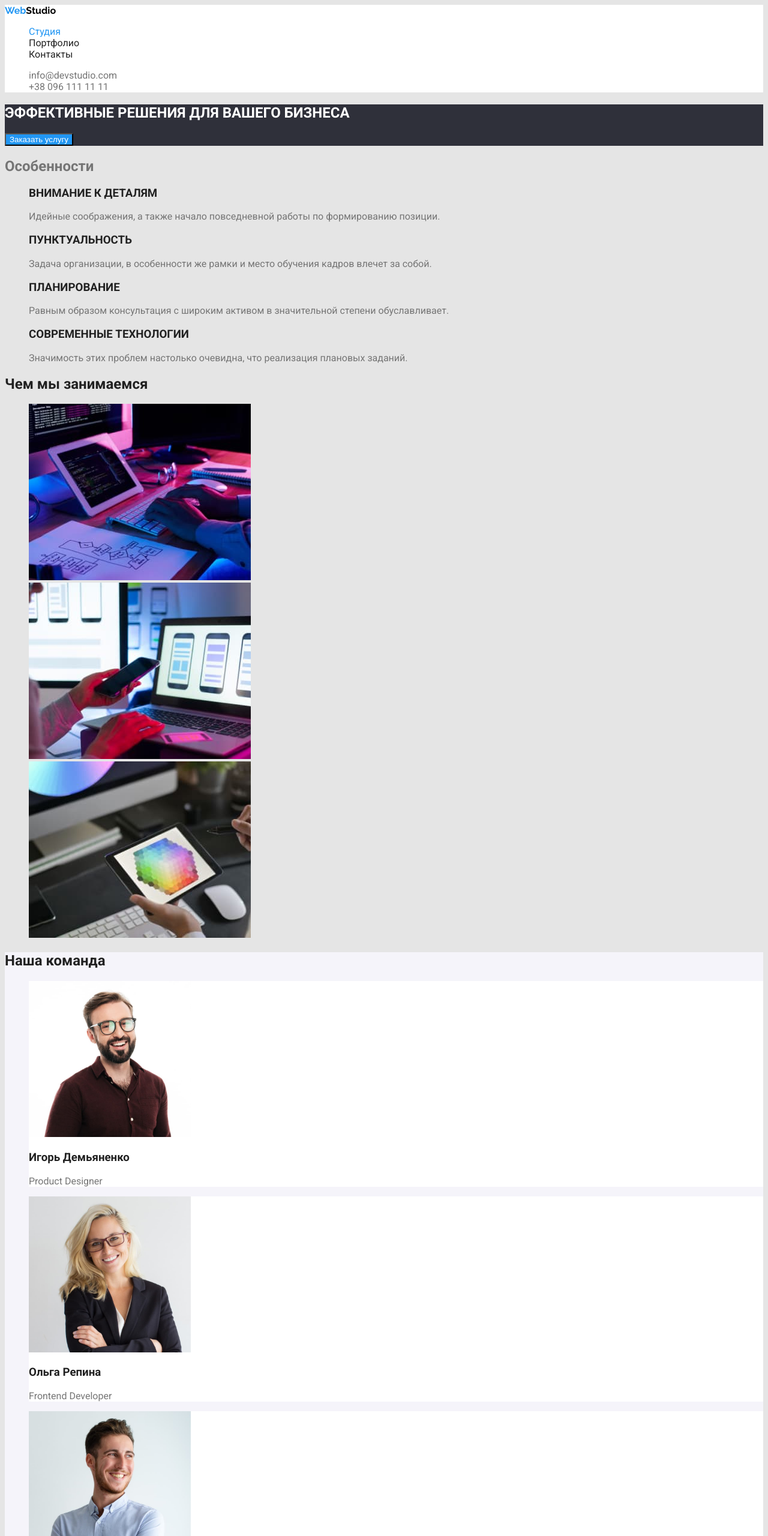
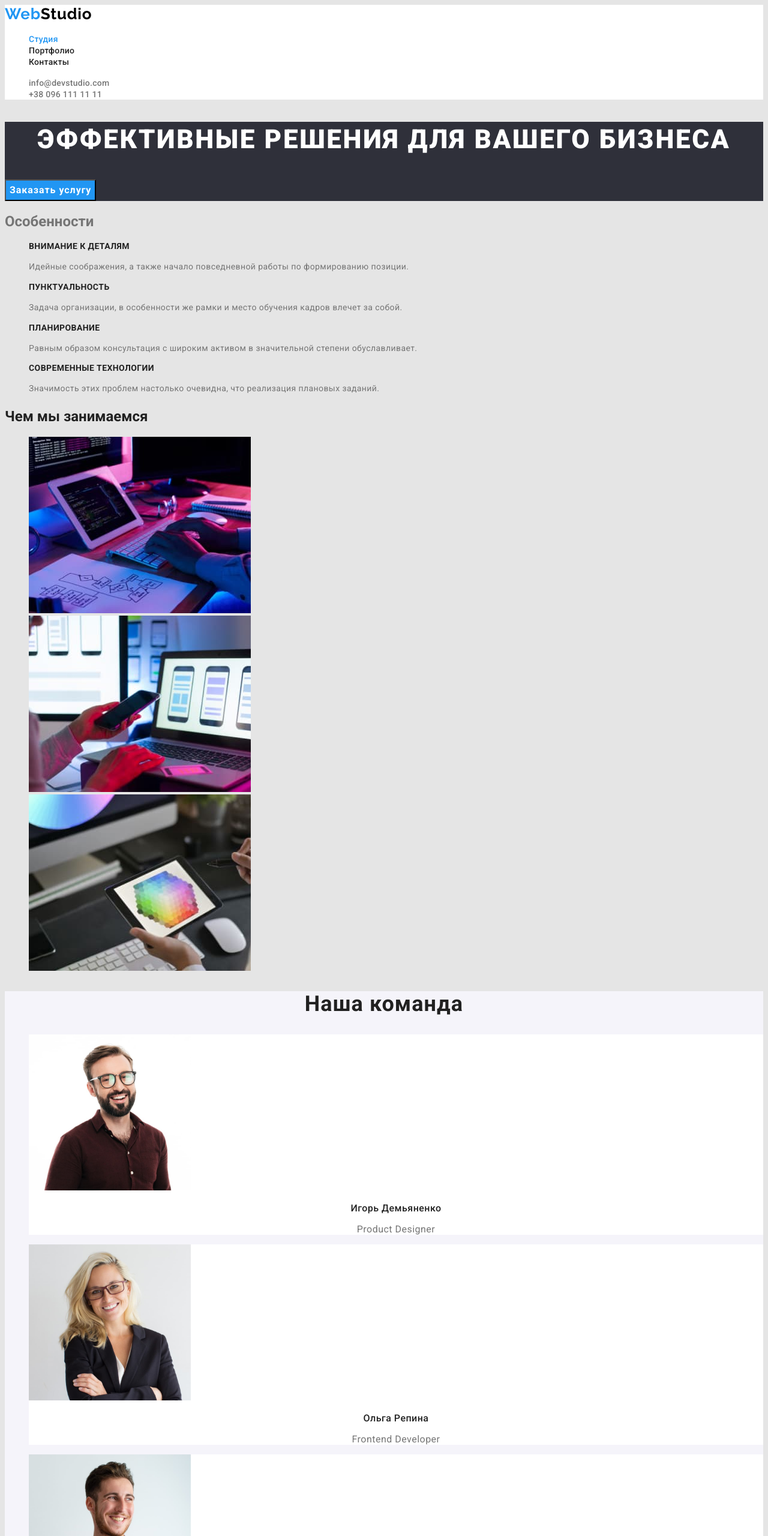
Before and after one commit to AlesiaZuk/goit-markup-hw-02, a plain HTML site: page index.html in a window 1280 px wide. Shown: the top 2560 px of the page at 60% size. Drawn offline with Linux system fonts and the light colour scheme.

Commit message:
Добавила стили текста и цвета

```diff
--- a/css/styles.css
+++ b/css/styles.css
@@ -36,8 +36,11 @@ body {
 .page-header .logo,
 .footer .logo {
   color: #000000;
+  font-family: 'Raleway', sans-serif;
+  font-size: 26px;
+  line-height: 1.2;
+  letter-spacing: 0.03em;
   text-decoration: none;
-  font-family: 'Raleway';
 }
 .page-header .logo-blue,
 .footer .logo-blue {
@@ -50,6 +53,10 @@ body {
 /* Навигация в хедере */
 .site-nav .link {
   color: var(--title-text-color);
+  font-weight: 500;
+  font-size: 14px;
+  line-height: 1.14;
+  letter-spacing: 0.02em;
   text-decoration: none;
 }
 .site-nav .link:hover,
@@ -63,6 +70,10 @@ body {
 /* Контакты в хедере */
 .site-contact .link {
   color: var(--primary-text-color);
+  font-weight: 500;
+  font-size: 14px;
+  line-height: 1.14;
+  letter-spacing: 0.02em;
   text-decoration: none;
 }
 .site-contact .link:hover,
@@ -77,16 +88,35 @@ body {
 }
 .page-hero .title {
   color: var(--white-color);
+  font-weight: 900;
+  font-size: 44px;
+  line-height: 1.36;
+  text-align: center;
+  letter-spacing: 0.06em;
   text-transform: uppercase;
 }
 .page-hero .button {
   background-color: var(--accent-color);
   color: var(--white-color);
+  font-family: 'Roboto', sans-serif;
+  font-weight: 700;
+  font-size: 16px;
+  line-height: 1.87;
+  text-align: center;
+  letter-spacing: 0.06em;
 }
 
 /* Секция особенности */
 .feature-title {
+  font-size: 14px;
+  line-height: 1.14;
+  letter-spacing: 0.03em;
   text-transform: uppercase;
+}
+.feature-text {
+  font-size: 14px;
+  line-height: 1.71;
+  letter-spacing: 0.03em;
 }
 /* Секция Чем мы занимаемся */
 
@@ -98,7 +128,25 @@ body {
 .team-сard {
   background: var(--white-color);
 }
-
+.team-title.title {
+  font-size: 36px;
+  line-height: 1.17;
+  text-align: center;
+  letter-spacing: 0.03em;
+}
+.team-card-title.title {
+  font-weight: 500;
+  font-size: 16px;
+  line-height: 1.19;
+  text-align: center;
+  letter-spacing: 0.03em;
+}
+.team-card-text {
+  font-size: 16px;
+  line-height: 1.19;
+  text-align: center;
+  letter-spacing: 0.03em;
+}
 /* Footer cтраницы */
 
 .footer {
@@ -107,8 +155,20 @@ body {
 .footer .text {
   color: var(--white-color);
 }
+.footer-address.text {
+  font-style: normal;
+  font-size: 14px;
+  line-height: 1.71;
+  letter-spacing: 0.03em;
+}
+
 .footer .link {
   color: rgba(255, 255, 255, 0.6);
+  font-style: normal;
+  font-size: 14px;
+  line-height: 1.71;
+  letter-spacing: 0.03em;
+  text-decoration: none;
 }
 /* Страница Портфолио */
 
@@ -118,9 +178,25 @@ body {
 .portfolio-filter .button {
   background: #f5f4fa;
   color: var(--title-text-color);
+  font-family: 'Roboto', sans-serif;
+  font-weight: 500;
+  font-size: 16px;
+  line-height: 1.62;
+  text-align: center;
+  letter-spacing: 0.03em;
 }
 .portfolio-filter .button:hover,
 .portfolio-filter .button:focus {
   background: var(--accent-color);
   color: var(--white-color);
 }
+.portfolio-card-title {
+  font-size: 18px;
+  line-height: 2;
+  letter-spacing: 0.06em;
+}
+.portfolio-card-text {
+  font-size: 16px;
+  line-height: 1.87;
+  letter-spacing: 0.03em;
+}
--- a/index.html
+++ b/index.html
@@ -37,19 +37,19 @@
         <ul class="list">
           <li>
             <h3 class="feature-title title">Внимание к деталям</h3>
-            <p>Идейные соображения, а также начало повседневной работы по формированию позиции.</p>
+            <p class="feature-text">Идейные соображения, а также начало повседневной работы по формированию позиции.</p>
           </li>
           <li>
             <h3 class="feature-title title">Пунктуальность</h3>
-            <p>Задача организации, в особенности же рамки и место обучения кадров влечет за собой.</p>
+            <p class="feature-text">Задача организации, в особенности же рамки и место обучения кадров влечет за собой.</p>
           </li>
           <li>
             <h3 class="feature-title title">Планирование</h3>
-            <p>Равным образом консультация с широким активом в значительной степени обуславливает.</p>
+            <p class="feature-text">Равным образом консультация с широким активом в значительной степени обуславливает.</p>
           </li>
           <li>
             <h3 class="feature-title title">Современные технологии</h3>
-            <p>Значимость этих проблем настолько очевидна, что реализация плановых заданий.</p>
+            <p class="feature-text">Значимость этих проблем настолько очевидна, что реализация плановых заданий.</p>
           </li>
         </ul>
       </section>
@@ -68,27 +68,27 @@
         </ul>
       </section>
       <section class="team">
-        <h2 class="title">Наша команда</h2>
+        <h2 class="team-title title">Наша команда</h2>
         <ul class="list">
           <li class="team-сard">
             <img src="./images/igor_demianenko.jpg" alt="Игорь Демьяненко" width="270" height="260" />
-            <h3 class="title">Игорь Демьяненко</h3>
-            <p lang="en">Product Designer</p>
+            <h3 class="team-card-title title">Игорь Демьяненко</h3>
+            <p class="team-card-text" lang="en">Product Designer</p>
           </li>
           <li class="team-сard">
             <img src="./images/olga_repina.jpg" alt="Ольга Репина" width="270" height="260" />
-            <h3 class="title">Ольга Репина</h3>
-            <p lang="en">Frontend Developer</p>
+            <h3 class="team-card-title title">Ольга Репина</h3>
+            <p class="team-card-text" lang="en">Frontend Developer</p>
           </li>
           <li class="team-сard">
             <img src="./images/nikolaj_tarasov.jpg" alt="Николай Тарасов" width="270" height="260" />
-            <h3 class="title">Николай Тарасов</h3>
-            <p lang="en">Marketing</p>
+            <h3 class="team-card-title title">Николай Тарасов</h3>
+            <p class="team-card-text" lang="en">Marketing</p>
           </li>
           <li class="team-сard">
             <img src="./images/michail_jermakov.jpg" alt="Михаил Ермаков" width="270" height="260" />
-            <h3 class="title">Михаил Ермаков</h3>
-            <p lang="en">UI Designer</p>
+            <h3 class="team-card-title title">Михаил Ермаков</h3>
+            <p class="team-card-text" lang="en">UI Designer</p>
           </li>
         </ul>
       </section>
@@ -96,7 +96,7 @@
     <footer class="footer">
       <a href="index.html" class="logo"><span class="logo-blue">Web</span>Studio</a>
       <address>
-        <p class="text">г. Киев, пр-т Леси Украинки, 26</p>
+        <p class="footer-address text">г. Киев, пр-т Леси Украинки, 26</p>
         <ul class="list">
           <li><a href="mailto:info@example.com" class="link">info@example.com</a></li>
           <li><a href="tel:+380991111111" class="link">+38 099 111 11 11</a></li>
```
Also changed, not shown: portfolio.html (+11 -12 lines).
